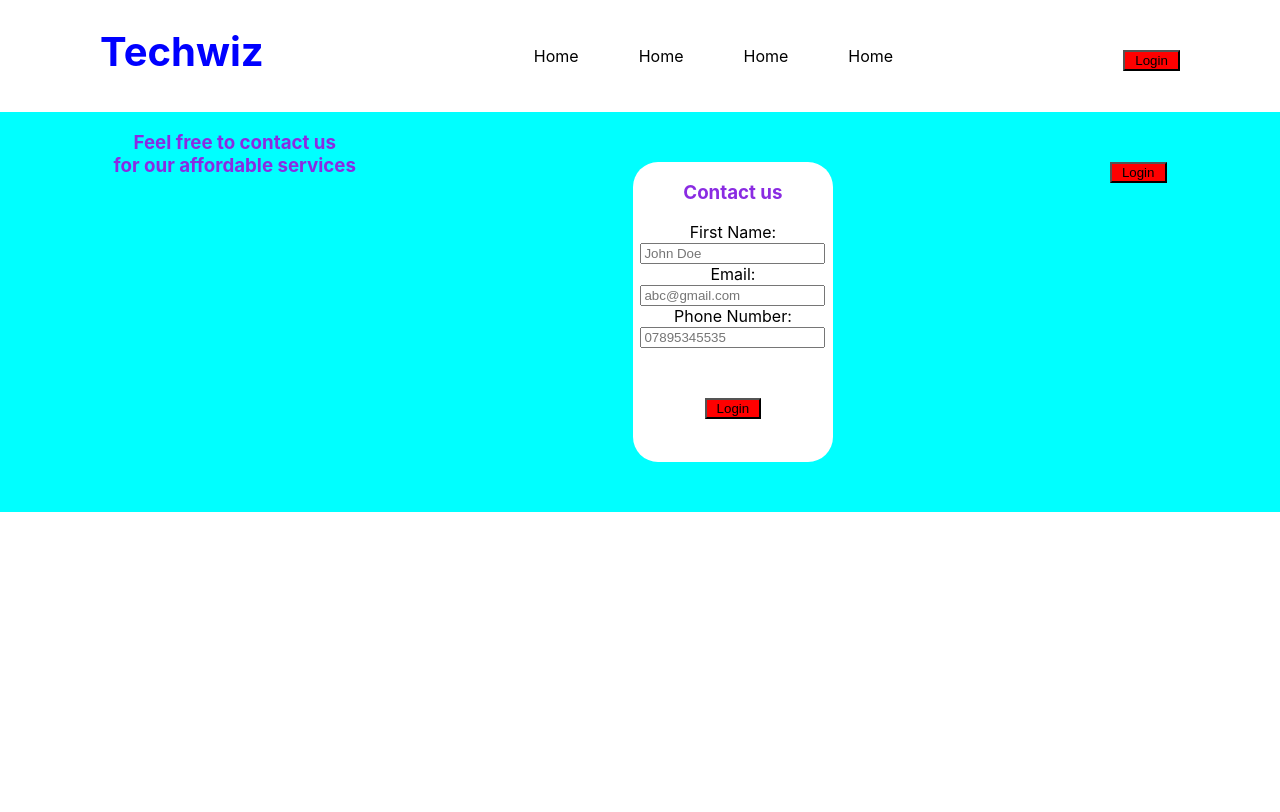
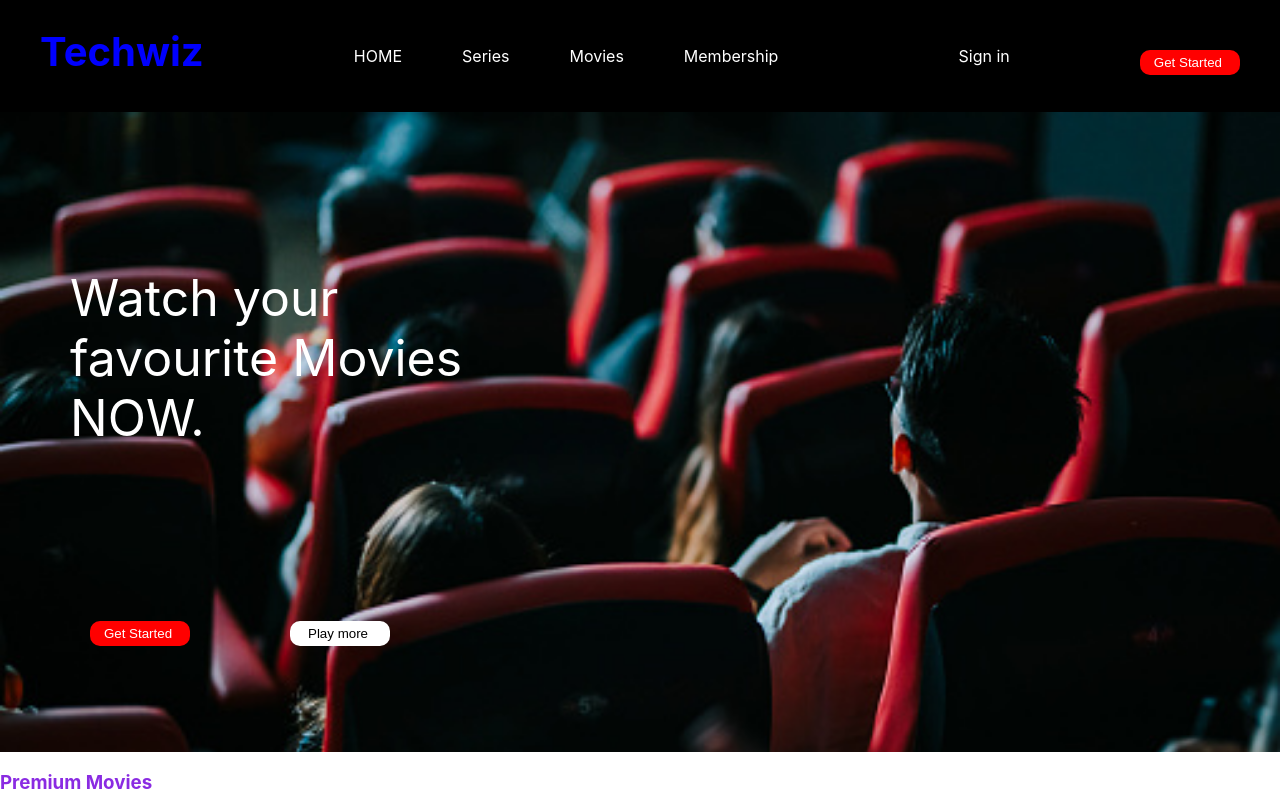
Before and after one commit to merufrancis/my_react_website, a React (Create React App) app: page / in a window 1280 px wide. Built offline with nearby package versions, Linux system fonts and the light colour scheme.

Commit message:
update the hero section

```diff
--- a/src/App.css
+++ b/src/App.css
@@ -1,20 +1,46 @@
-.App {
-  text-align: center;
-}
+
 .btn {
   background-color: red;
   padding-right: 10px;
-  padding-left: 10px;
+  border-radius: 10px;
+  border: none;
+  color: white;
+  margin-left: 20px;
+  height: 25px;
+  width: 100px;
+  cursor: pointer;
+}
+.thug {
+  display: flex;
+  flex-direction: row;
+
+
+}
+.bttn {
+  background-color: white;
+  padding-right: 10px;
+  border-radius: 10px;
+  border: none;
+  color: black;
+  width: 100px;
+  margin-left: 100px;
+  cursor: pointer;
 }
 
 .hero {
-  height: 400px;
+  height: 500px;
   background-color: aqua;
-  /*background-image: url("../photo1.avif"); */
+  background-image: url("../movie.jpg");
   background-size: cover;
+  object-fit: cover;
   display: flex;
-  flex-direction: row;
+  flex-direction: column;
   justify-content: space-around;
+  padding: 70px;
+}
+p {
+  color: white;
+  font-size: 50px;
 }
 .card {
   height: 300px;
@@ -28,7 +54,7 @@ h3 {
   color: blueviolet;
 }
 
-@media only screen and (max-width: 620px) {
+@media only screen and (max-width: 400px) {
   /* For mobile phones: */
   .hero, .card, form {
     width: 100%;
--- a/src/App.js
+++ b/src/App.js
@@ -2,12 +2,14 @@ import BrowserRouter from 'react-dom'
 import './App.css';
 import Navbar from './components/Navbar';
 import Hero from './components/Hero';
+import Premium from './components/Premium';
 
 function App() {
   return (
     <div className="App">
      <Navbar />
      <Hero />
+     <Premium />
     </div>
   );
 }
--- /dev/null
+++ b/src/Premium.css
@@ -0,0 +1,4 @@
+h3 {
+    color: white;
+    font-size: 30px;
+}
--- a/src/components/Button.js
+++ b/src/components/Button.js
@@ -3,7 +3,7 @@ import React from 'react'
 const Button = () => {
   return (
     <div>
-      <button className='btn'>Login</button>
+      <button className='btn'>Get Started</button>
     </div>
   )
 }
--- a/src/components/Hero.js
+++ b/src/components/Hero.js
@@ -3,22 +3,15 @@ import Button from './Button'
 
 const Hero = () => {
   return (
+    <>
     <div className='hero'>
-      <h3>Feel free to contact us <br></br> for our affordable services </h3>
-    <div className='card'>
-      <form>
-      <h3>Contact us</h3>
-      <label>First Name:</label>
-      <input type="text" placeholder='John Doe'></input>
-      <label>Email:</label>
-      <input type="text" placeholder='abc@gmail.com'></input>
-      <label>Phone Number:</label>
-      <input type="number" placeholder='07895345535'></input>
+      <p>Watch your<br></br> favourite Movies <br></br>NOW.</p>
+      <div className='thug'>
       <Button />
-      </form>
+    <button class="bttn">Play more</button>
     </div>
-    <Button />
     </div>
+    </>
   )
 }
 
--- a/src/components/Navbar.css
+++ b/src/components/Navbar.css
@@ -2,6 +2,7 @@
     display: flex;
     flex-direction: row;
     justify-content: space-around;
+    background-color: black;
 }
 ul {
     display: flex;
@@ -17,10 +18,14 @@ li {
     list-style-type: none;
     padding: 30px;
     cursor: pointer;
+    color: white;
 }
 
 li:hover {
-    color: aqua;
+    color: red;
+}
+.let {
+    padding-top: 200px;
 }
 
 button {
--- a/src/components/Navbar.js
+++ b/src/components/Navbar.js
@@ -7,12 +7,16 @@ const Navbar = () => {
     <div className='header'>
         <h1>Techwiz</h1>
         <ul>
-            <li>Home</li>
-            <li>Home</li>
-            <li>Home</li>
-            <li>Home</li>
+            <li>HOME</li>
+            <li>Series
+            </li>
+            <li>Movies</li>
+            <li>Membership</li>
         </ul>
-        <Button />
+        <ul>
+        <li>Sign in</li>
+        </ul>
+        <Button  />
     </div>
   )
 }
--- /dev/null
+++ b/src/components/Premium.js
@@ -0,0 +1,12 @@
+import React from 'react'
+import './Premium';
+
+const premium = () => {
+  return (
+    <div>
+        <h3>Premium Movies</h3>
+    </div>
+  )
+}
+
+export default premium
```
Also changed, not shown: download.jpg (added), movie.jpg (added).
